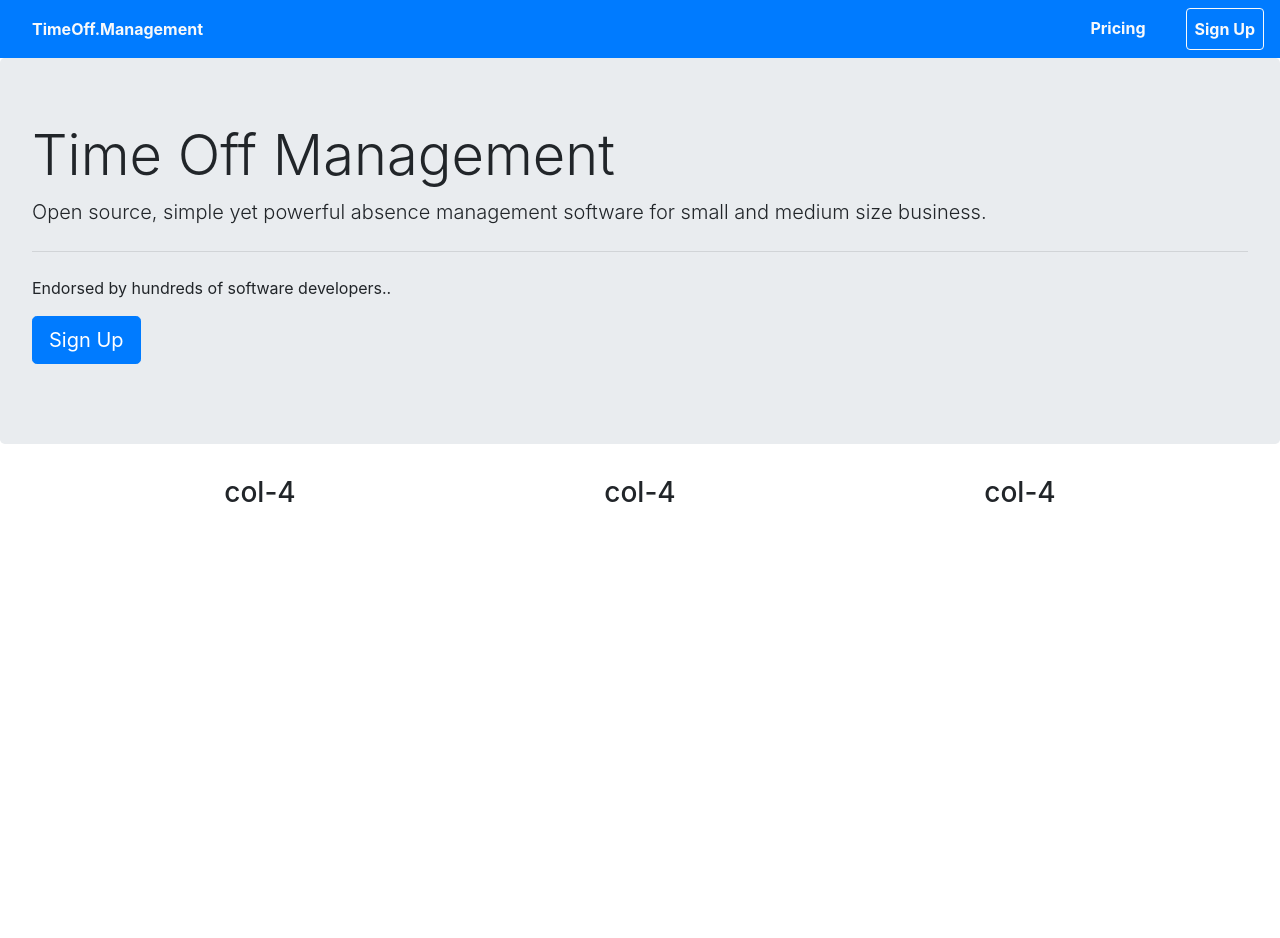
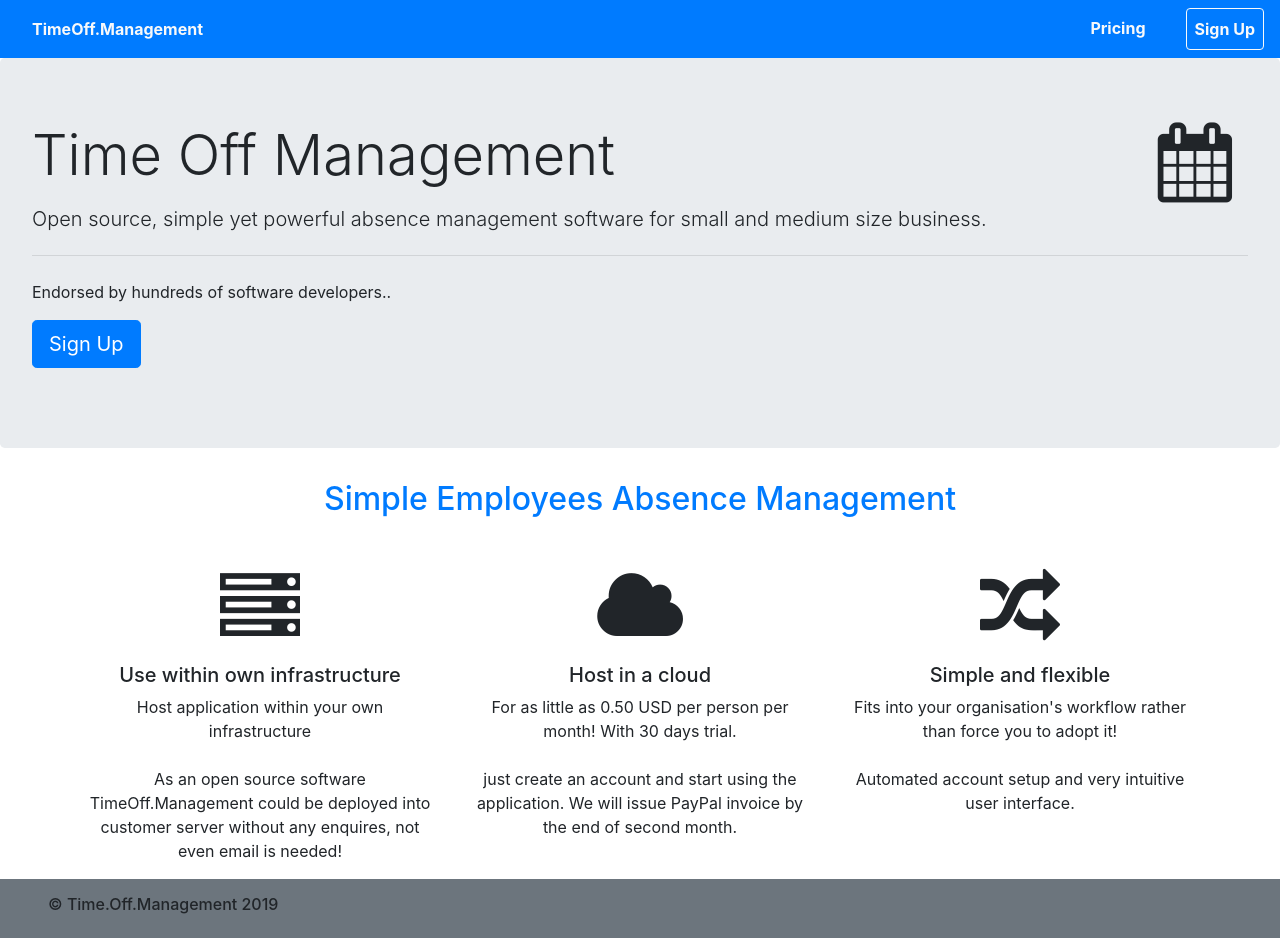
Before and after one commit to adisco4420/time-off-mgt-react, a React (Create React App) app: page / in a window 1280 px wide. Before the commit the page ends 800 px from the top, so only its background shows below. Built offline with nearby package versions, Linux system fonts and the light colour scheme.

Commit message:
update on home, footer added

```diff
--- a/src/App.js
+++ b/src/App.js
@@ -1,14 +1,17 @@
 import React, { Component } from 'react';
 import logo from './logo.svg';
 import './App.css';
+import 'bootstrap/dist/css/bootstrap.min.css';
 import Header from './component/header/Header';
 import Home from './component/home/Home';
+import Footer from './component/footer/Footer'
 class App extends Component {
   render() {
     return (
       <div>
         <Header />
         <Home />
+        <Footer />
 
       </div>
     );
--- /dev/null
+++ b/src/component/footer/Footer.js
@@ -0,0 +1,15 @@
+import React, { Component } from 'react';
+
+class Footer extends Component {
+    render() {
+        return(
+            <div className=" bg-secondary py-3">
+                <footer className="">
+                    <h6 className="ml-5">&copy; Time.Off.Management 2019</h6>
+                </footer>
+            </div>
+        )
+    }
+
+}
+export default Footer;
--- a/src/component/header/Header.js
+++ b/src/component/header/Header.js
@@ -1,5 +1,5 @@
 import React, { Component } from 'react';
-import 'bootstrap/dist/css/bootstrap.min.css';
+
 import './HeaderStyle.css'
 class Header extends Component {
 
@@ -7,24 +7,24 @@
 
     return (
         <div>
-            <nav class="navbar navbar-expand-lg navbar-light bg-primary ">
-                <button class="navbar-toggler" type="button" data-toggle="collapse" data-target="#navbarSupportedContent" aria-controls="navbarSupportedContent" aria-expanded="false" aria-label="Toggle navigation">
-                    <span class="navbar-toggler-icon"></span>
+            <nav className="navbar navbar-expand-lg navbar-light bg-primary ">
+                <button className="navbar-toggler" type="button" data-toggle="collapse" data-target="#navbarSupportedContent" aria-controls="navbarSupportedContent" aria-expanded="false" aria-label="Toggle navigation">
+                    <span className="navbar-toggler-icon"></span>
                 </button>
 
-            <div class="collapse navbar-collapse" id="navbarSupportedContent">
-                <ul class="navbar-nav mr-auto">
-                <li class="nav-item active ml-2">
-                    <a class="nav-link text-light" href="#">TimeOff.Management <span class="sr-only">(current)</span></a>
+            <div className="collapse navbar-collapse" id="navbarSupportedContent">
+                <ul className="navbar-nav mr-auto">
+                <li className="nav-item active ml-2">
+                    <a className="nav-link text-light" href="#">TimeOff.Management <span className="sr-only">(current)</span></a>
                 </li>
 
                 </ul>
-                <ul class="navbar-nav ml-auto">
-                <li class="nav-item mr-3">
-                    <a class="nav-link text-light" href="#">Pricing</a>
+                <ul className="navbar-nav ml-auto">
+                <li className="nav-item mr-3">
+                    <a className="nav-link text-light" href="#">Pricing</a>
                 </li>
-                <li class="nav-item ml-3">
-                    <a class="nav-link btn btn-outline-light text-light" href="#">Sign Up</a>
+                <li className="nav-item ml-3">
+                    <a className="nav-link btn btn-outline-light text-light" href="#">Sign Up</a>
                 </li>
                 </ul>
 
--- a/src/component/home/Home.js
+++ b/src/component/home/Home.js
@@ -1,28 +1,56 @@
 import React, { Component } from 'react';
-
+import 'font-awesome/css/font-awesome.min.css';
+import './HomeStyle.css'
 class Home extends Component {
     render() {
         return (
             <div>
-              <div class="jumbotron">
-                <h1 class="display-4">Time Off Management</h1>
-                <p class="lead">Open source, simple yet powerful absence management software for small and medium size business.</p>
-                <hr class="my-4" />
+              <div className="jumbotron">
+                <h1 className="display-4 pull-left">Time Off Management</h1>
+                    <div className="float-right mr-3">
+                        <span className="fa fa-calendar fa-5x" ></span>
+                    </div>
+                <h1 className="lead mt-lead">Open source, simple yet powerful absence management software for small and medium size business.</h1>
+                <hr className="my-4" />
                 <p>Endorsed by hundreds of software developers..</p>
-                <p class="lead">
-                    <a class="btn btn-primary btn-lg" href="#" role="button">Sign Up</a>
+                <p className="lead">
+                    <a className="btn btn-primary btn-lg" href="#" role="button">Sign Up</a>
                 </p>
             </div>
-            <div class="container">
-                <div class="row text-center">
-                    <div class="col-4">
-                        <h3>col-4</h3>
+            <div className="container">
+                <h2 className="text-primary text-center mb-5">Simple Employees Absence Management</h2>
+                <div className="row text-center">
+
+                    <div className="col-4">
+                    <span className="fa fa-server fa-5x"></span>
+                        <h5 className="mt-3">Use within own infrastructure</h5>
+                        <p>Host application within your own infrastructure</p>
+                        <p className="mt-4">
+                            As an open source software TimeOff.Management
+                            could be deployed into customer server without any enquires,
+                            not even email is needed!
+                        </p>
+
                     </div>
-                    <div class="col-4">
-                        <h3>col-4</h3>
+
+                    <div className="col-4">
+                    <span className="fa fa-cloud fa-5x"></span>
+                        <h5 className="mt-3">Host in a cloud</h5>
+                        <p>For as little as 0.50 USD per person per month! With 30 days trial.</p>
+                        <p className="mt-4">
+                            just create an account and start using the application.
+                            We will issue PayPal invoice by the end of second month.
+                        </p>
+
                     </div>
-                    <div class="col-4">
-                         <h3>col-4</h3>
+                    <div className="col-4">
+                    <span className="fa fa-random fa-5x"></span>
+                        <h5 className="mt-3">Simple and flexible</h5>
+                        <p>Fits into your organisation's workflow rather than force you to adopt it!</p>
+                        <p className="mt-4">
+                            Automated account setup and very intuitive user interface.
+                        </p>
+
                     </div>
                 </div>
             </div>
--- /dev/null
+++ b/src/component/home/HomeStyle.css
@@ -0,0 +1,3 @@
+.mt-lead{
+    margin-top: 7%;
+}
```
